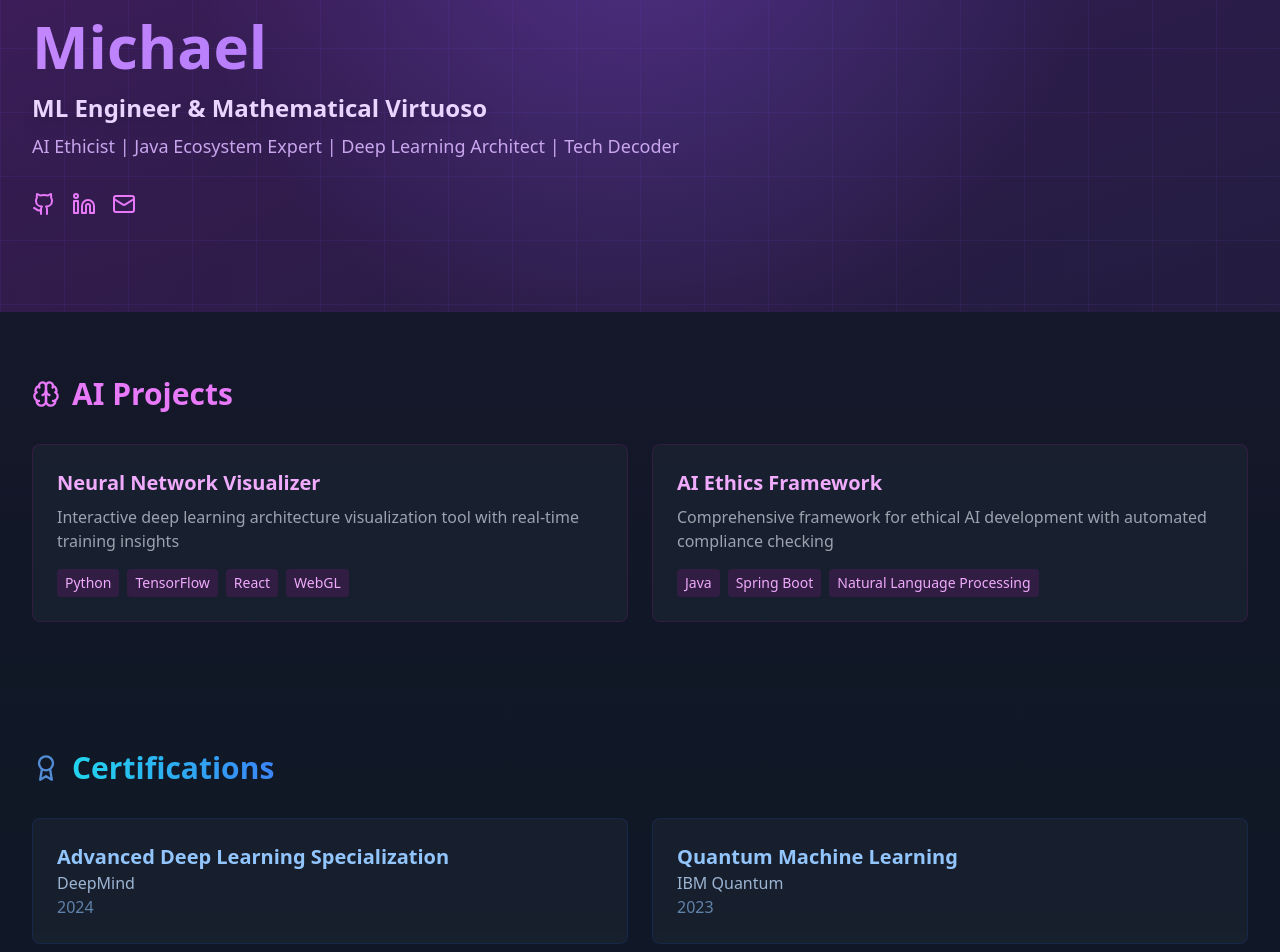
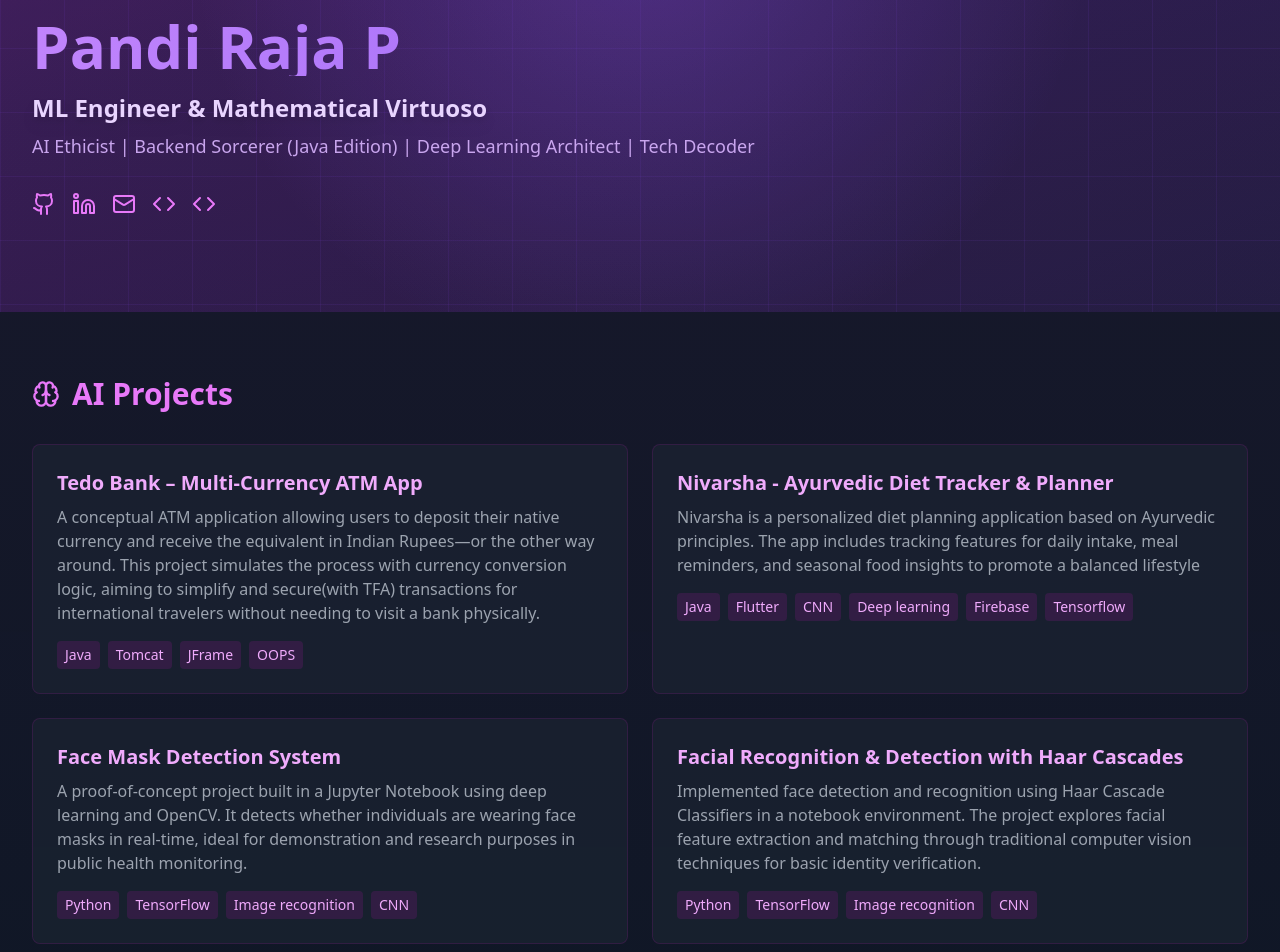
Before and after one commit to PandiRaja18/portfolio, a React (Vite) app: page / in a window 1280 px wide. Shown: the part 80-1032 px from the top of the page. Built offline with nearby package versions, Linux system fonts and the light colour scheme.

Commit message:
portfolio initial commit

```diff
--- a/package.json
+++ b/package.json
@@ -28,6 +28,6 @@
     "tailwindcss": "^3.4.1",
     "typescript": "^5.5.3",
     "typescript-eslint": "^8.3.0",
-    "vite": "^5.4.2"
+    "vite": "^5.4.18"
   }
 }
--- a/src/App.tsx
+++ b/src/App.tsx
@@ -1,5 +1,5 @@
 import React from 'react';
-import { Code2, Gamepad2, Award, Github, Linkedin, Mail, ExternalLink, Brain, Binary, Cpu } from 'lucide-react';
+import { Code2, Gamepad2, Award, Github, Linkedin, Mail, ExternalLink, Brain, Binary, Cpu, Code } from 'lucide-react';
 
 interface Project {
   title: string;
@@ -18,39 +18,73 @@ interface Certification {
 function App() {
   const projects: Project[] = [
     {
-      title: "Neural Network Visualizer",
-      description: "Interactive deep learning architecture visualization tool with real-time training insights",
-      tech: ["Python", "TensorFlow", "React", "WebGL"],
-      link: "https://github.com"
+      title: "Tedo Bank – Multi-Currency ATM App",
+      description: "A conceptual ATM application allowing users to deposit their native currency and receive the equivalent in Indian Rupees—or the other way around. This project simulates the process with currency conversion logic, aiming to simplify and secure(with TFA) transactions for international travelers without needing to visit a bank physically.",
+      tech: ["Java", "Tomcat", "JFrame", "OOPS"],
+      link: "https://github.com/PandiRaja18/Tedo-bank"
     },
     {
-      title: "AI Ethics Framework",
-      description: "Comprehensive framework for ethical AI development with automated compliance checking",
-      tech: ["Java", "Spring Boot", "Natural Language Processing"],
-      link: "https://github.com"
+      title: "Nivarsha - Ayurvedic Diet Tracker & Planner",
+      description: "Nivarsha is a personalized diet planning application based on Ayurvedic principles. The app includes tracking features for daily intake, meal reminders, and seasonal food insights to promote a balanced lifestyle",
+      tech: ["Java", "Flutter", "CNN", "Deep learning", "Firebase","Tensorflow"],
+      link: "https://github.com/PandiRaja18/Nivarsha"
+    },
+    {
+      title: "Face Mask Detection System",
+      description: "A proof-of-concept project built in a Jupyter Notebook using deep learning and OpenCV. It detects whether individuals are wearing face masks in real-time, ideal for demonstration and research purposes in public health monitoring.",
+      tech: ["Python", "TensorFlow", "Image recognition", "CNN"],
+      link: "https://github.com/PandiRaja18/ML-Projects/"
+    },
+    {
+      title: "Facial Recognition & Detection with Haar Cascades",
+      description: "Implemented face detection and recognition using Haar Cascade Classifiers in a notebook environment. The project explores facial feature extraction and matching through traditional computer vision techniques for basic identity verification.",
+      tech: ["Python", "TensorFlow", "Image recognition", "CNN"],
+      link: "https://github.com/PandiRaja18/ML-Projects/"
     }
   ];
 
   const certifications: Certification[] = [
     {
-      name: "Advanced Deep Learning Specialization",
-      issuer: "DeepMind",
-      date: "2024",
-      link: "https://cert.example.com"
+      name: "TensorFlow Developer Professional certificate",
+      issuer: "Coursera",
+      date: "2021",
+      link: "https://coursera.org/share/e29bb9c2f8af240560262823f964bb87?trk=public_profile_see-credential"
     },
     {
-      name: "Quantum Machine Learning",
-      issuer: "IBM Quantum",
-      date: "2023",
-      link: "https://cert.example.com"
+      name: "Problem solving and Data Structure using python",
+      issuer: "E-Box",
+      date: "2021",
+      link: "https://app.e-box.co.in/course/previewCourseCompletionCertificate?code=84caf526-6635-4e01-a2d1-3c08cb48e5bb&trk=public_profile_see-credential"
+    },
+    {
+      name: "Problem solving",
+      issuer: "HackerRank",
+      date: "2021",
+      link: "https://www.hackerrank.com/certificates/a71ce43d71dd?trk=public_profile_see-credential"
+    },
+    {
+      name: "Security and Privacy for Big Data",
+      issuer: "EIT Digital",
+      date: "2021",
+      link: "https://www.coursera.org/account/accomplishments/records/VZ34BQ52N874?trk=public_profile_see-credential"
+    },
+    {
+      name: "Algorithm specialization",
+      issuer: "Coursera",
+      date: "2022 - 2023",
+      link: "https://www.coursera.org/account/accomplishments/verify/24PM2XU4K3T6?trk=public_profile_see-credential"
     }
   ];
 
   const expertise = [
     "Mathematical Optimization",
     "Deep Learning Architecture",
-    "Java Ecosystem",
-    "AI Ethics & Governance"
+    "AI Ethics & Governance",
+    "OOPS",
+    "Java",
+    "Tensorflow",
+    "Pytorch",
+    "CPP"
   ];
 
   return (
@@ -70,25 +104,31 @@ function App() {
         <div className="max-w-7xl mx-auto px-4 sm:px-6 lg:px-8 py-24">
           <div className="relative z-10">
             <h1 className="text-6xl font-bold bg-clip-text text-transparent bg-gradient-to-r from-fuchsia-300 via-purple-400 to-violet-500 animate-text-shimmer">
-              Michael
+              Pandi Raja P
             </h1>
             <div className="mt-4 space-y-2">
               <p className="text-2xl font-semibold text-purple-200 drop-shadow-lg">
                 ML Engineer & Mathematical Virtuoso
               </p>
               <p className="text-lg text-purple-300/90">
-                AI Ethicist | Java Ecosystem Expert | Deep Learning Architect | Tech Decoder
+                AI Ethicist | Backend Sorcerer (Java Edition) | Deep Learning Architect | Tech Decoder
               </p>
             </div>
             <div className="flex gap-4 mt-8">
-              <a href="https://github.com" className="text-fuchsia-400 hover:text-purple-400 transition-colors">
+              <a href="https://github.com/PandiRaja18" className="text-fuchsia-400 hover:text-purple-400 transition-colors">
                 <Github size={24} />
               </a>
-              <a href="https://linkedin.com" className="text-fuchsia-400 hover:text-purple-400 transition-colors">
+              <a href="https://in.linkedin.com/in/pandi-raja-p-043b641a3" className="text-fuchsia-400 hover:text-purple-400 transition-colors">
                 <Linkedin size={24} />
               </a>
-              <a href="mailto:contact@example.com" className="text-fuchsia-400 hover:text-purple-400 transition-colors">
+              <a href="mailto:nwraja01@gmail.com" className="text-fuchsia-400 hover:text-purple-400 transition-colors">
                 <Mail size={24} />
+              </a>
+              <a href="https://www.hackerrank.com/profile/nwraja01" className="text-fuchsia-400 hover:text-purple-400 transition-colors">
+                <Code size={24} />
+              </a>
+              <a href="https://leetcode.com/u/nwraja01/" className="text-fuchsia-400 hover:text-purple-400 transition-colors">
+                <Code size={24} />
               </a>
             </div>
           </div>
```
Also changed, not shown: 6 other files (tests, documents, lock files or other folders).
